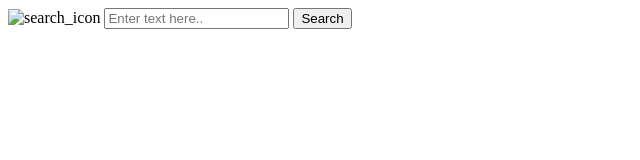
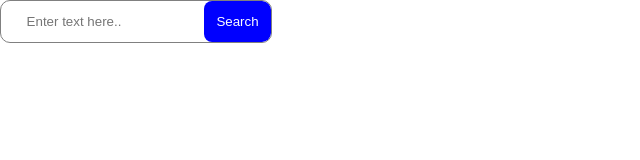
Before and after one commit to Tahren1997/New-Project-Git-Push-Practice-, a plain HTML site: page index.html in a window 1280 px wide. Shown: the whole page, without its empty margins (0-640 px from the left). Drawn offline with Linux system fonts and the light colour scheme.

Commit message:
First Change

```diff
--- a/css/style.css
+++ b/css/style.css
@@ -0,0 +1,30 @@
+* {
+    padding: 0;
+    margin: 0;
+    box-sizing: border-box;
+}
+
+.container {
+    display: inline-flex;
+    flex: 1 1 300px;
+    border-radius: 10px;
+    border: 1px solid gray;
+    overflow: hidden;
+}
+
+.icon {
+    padding: 0.8rem;
+}
+
+.searchBox {
+    border: 0;
+    flex: 1;
+}
+
+.searchButton {
+    color: white;
+    background: blue;
+    border: 0;
+    padding: 0.8rem;
+    border-radius: 8px;
+}
--- a/index.html
+++ b/index.html
@@ -5,12 +5,14 @@
     <meta http-equiv="X-UA-Compatible" content="IE=edge">
     <meta name="viewport" content="width=device-width, initial-scale=1.0">
     <title>Document</title>
+    <link rel="stylesheet" href="css/style.css">
 </head>
 <body>
     <div class="container">
-        <img src="" alt="search_icon">
-        <input type="text" placeholder="Enter text here..">
-        <button type="submit">Search</button>
+        <img src="./img/Search_Icon.png" alt="search_icon" class="icon" height="24px">
+        <input type="search" class="searchBox" name="search" placeholder="Enter text here..">
+        <!-- <Button type="submit" class="searchButton">Search</Button> -->
+        <input type="submit" value="Search" class="searchButton">
     </div>
 </body>
 </html>
```
